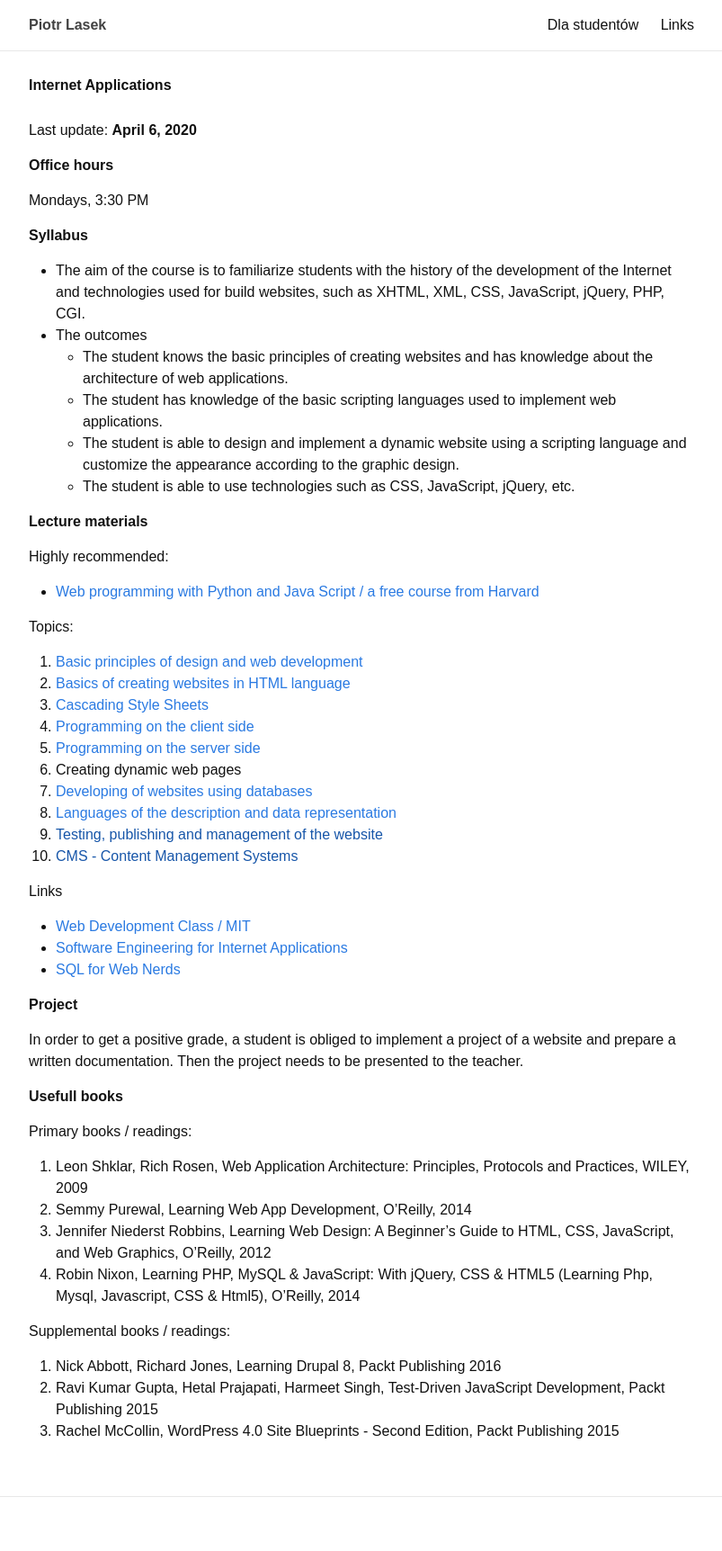
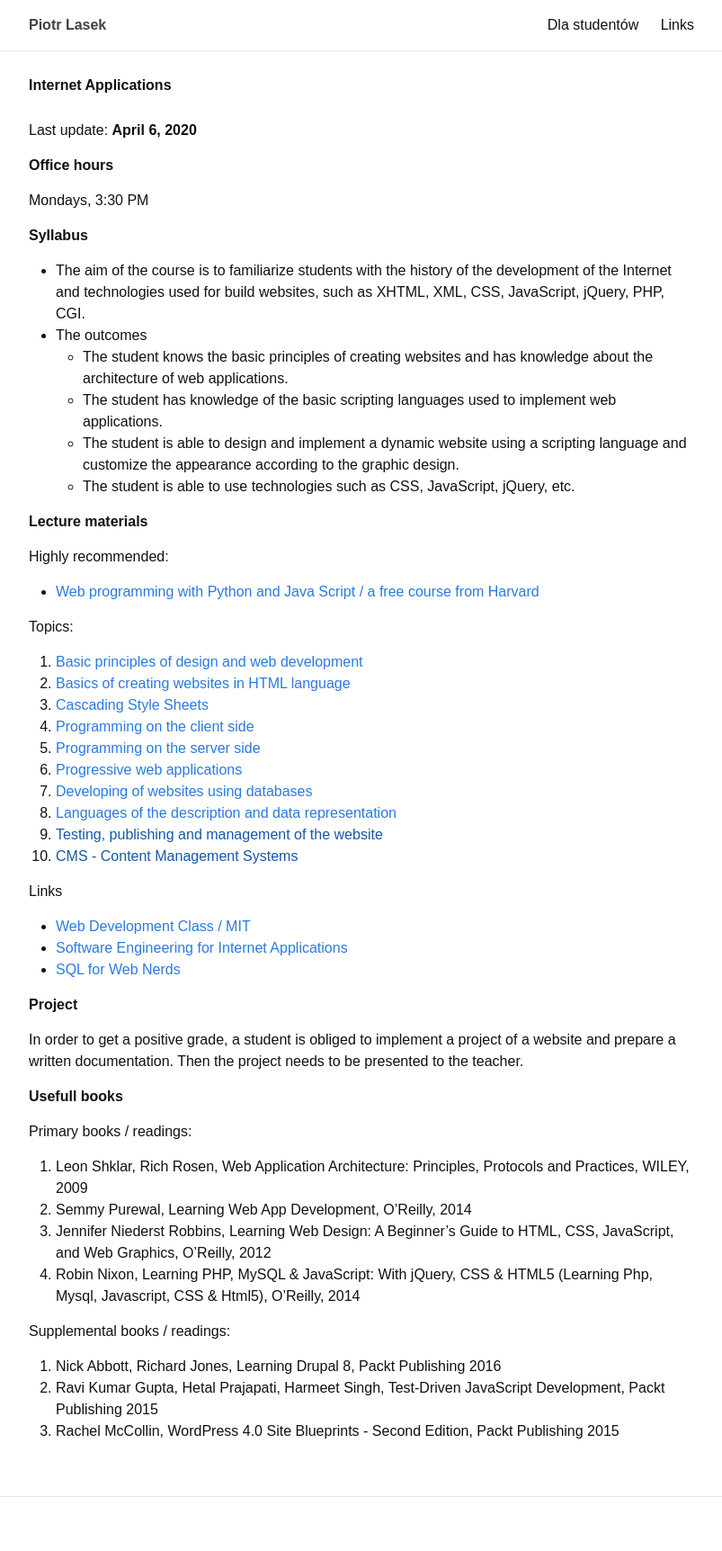
Before and after one commit to piotrlasek/piotrlasek.github.io, a Jekyll site: the page built from for-students/iae.md, in a window 1280 px wide. Shown: the whole page at 90% size, without its empty margins (238-1041 px from the left). Built offline with Jekyll 4.4.1, drawn with Linux system fonts in a browser that asks for light colours.

Commit message:
some changes

```diff
--- a/for-students/iae.md
+++ b/for-students/iae.md
@@ -31,7 +31,7 @@ Topics:
 3. [Cascading Style Sheets](http://webdevelopment.mit.edu/2018/pages/lectures/WEBday1_htmlcss.pdf)
 4. [Programming on the client side](http://webdevelopment.mit.edu/2018/pages/lectures/WEBday3_clientjs.pdf)
 5. [Programming on the server side](http://webdevelopment.mit.edu/2018/pages/lectures/WEBday3_backend.pdf)
-6. Creating dynamic web pages
+6. [Progressive web applications](https://en.wikipedia.org/wiki/Progressive_web_application)
 7. [Developing of websites using databases](http://webdevelopment.mit.edu/2018/pages/lectures/WEBday4_databases.pdf)
 8. [Languages of the description and data representation](https://github.com/dinanathsj29/json-javascript-object-notation-crash-course)
 9. [Testing, publishing and management of the website]()
```
